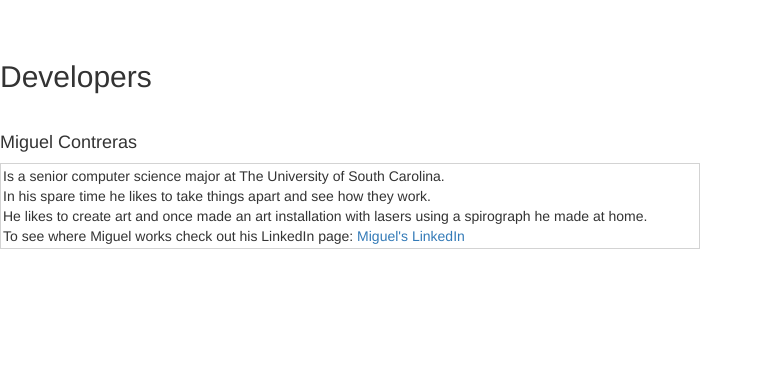
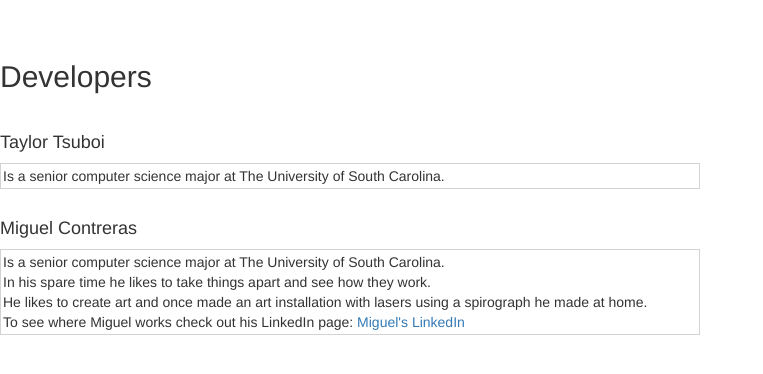
Before and after one commit to SCCapstone/RoomScheduling, a Python web app: template RoomSchedulerApp/templates/about.html in a window 1280 px wide. Shown: the part 52-426 px from the top of the page, without its empty margins (0-763 px from the left). Run offline with Jinja, Linux system fonts and the light colour scheme; the template is opened without the code that fills it, so the values that code supplies are empty; some libraries are stand-ins or nearby versions.

Commit message:
Added basic info about Taylor in about page

```diff
--- a/RoomSchedulerApp/templates/about.html
+++ b/RoomSchedulerApp/templates/about.html
@@ -16,7 +16,16 @@
 
 <br />
 
+<div>
+	<h4>
+		Taylor Tsuboi
+	</h4>
+	<div style="width:700px; margin:0; overflow: auto; border: 1px solid #d3d3d3; padding: 2px; text-align: left; background: transparent">
+Is a senior computer science major at The University of South Carolina.<br/>
+	</div>
+</div>
 
+<br />
 
 <div>
 	<h4>
```
